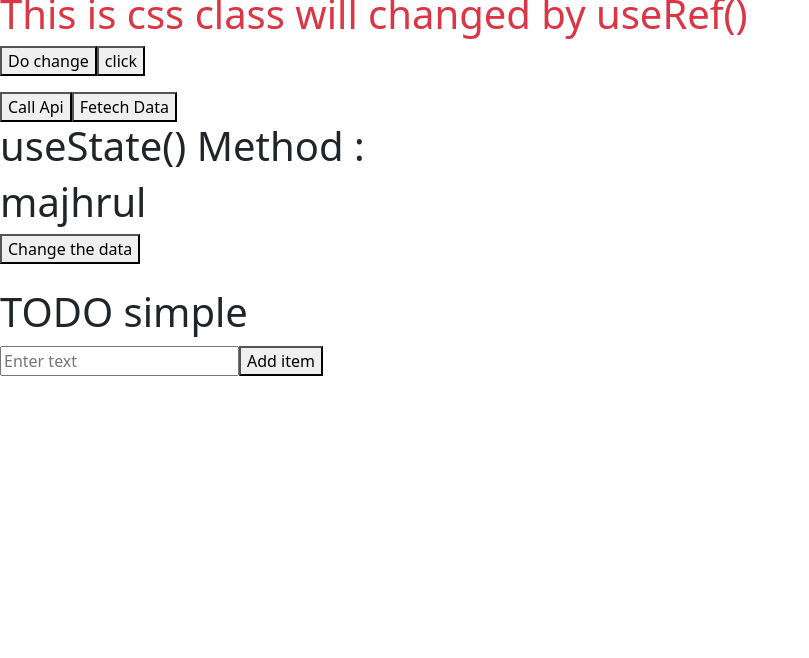
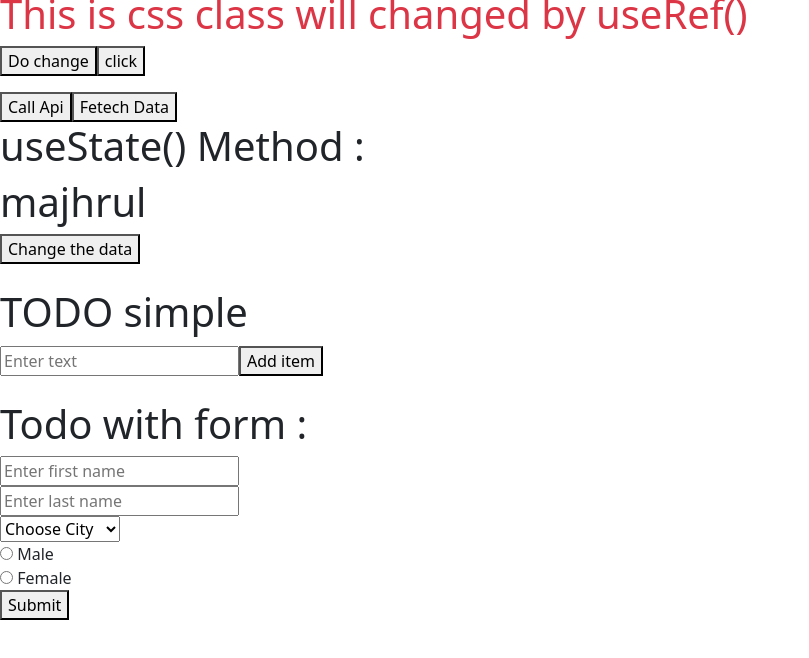
Before and after one commit to majharul-islam181/LearnReact, a React (Vite) app: page / in a window 1280 px wide. Shown: the part 1494-2152 px from the top of the page, without its empty margins (0-809 px from the left). Built offline with nearby package versions, Linux system fonts and the light colour scheme.

Commit message:
useState() done

```diff
--- a/src/App.jsx
+++ b/src/App.jsx
@@ -134,6 +134,30 @@ const App = () => {
  const RemoveItem =(index)=>{
   list.splice(index, 1)
   setList([...list])
+
+ }
+
+
+ //object form list
+
+ let [FormObj,setFormObj] = useState({
+  fName: "",
+  lname: "",
+  city: "",
+  gender:""
+ })
+
+ const InputChange =(properties, value)=>{
+  setFormObj(preObj=>({
+    ...preObj,
+    [properties] : value
+  }))
+
+ }
+
+ const FormSubmit =(e)=>{
+  e.preventDefault();
+  console.log(FormObj);
 
  }
 
@@ -366,7 +390,26 @@ const App = () => {
             </tbody>
            </table>
            <input onChange={ (e)=>setItem(e.target.value)} placeholder="Enter text" />
-           <button onClick={AddToList}>Add item</button>
+           <button onClick={AddToList}>Add item</button><br /><br />
+
+
+
+           {/* Form */}
+           <h1>Todo with form : </h1>
+
+           <form onSubmit={FormSubmit} action="">
+
+            <input onChange={(e)=>{InputChange('fName',e.target.value)}} value={FormObj.fName} type="text" placeholder="Enter first name" /><br />
+            <input onChange={(e)=>{InputChange('lname',e.target.value)}} value={FormObj.lName} type="text" placeholder="Enter last name" /><br />
+            <select onChange={(e)=>{InputChange('city',e.target.value)}}  value={FormObj.city} >
+              <option value="">Choose City</option>
+              <option value="Dhaka">Dhaka</option>
+              <option value="Rangpur">Rangpur City</option>
+            </select><br />
+            <input onChange={()=>{InputChange('gender',"Male")}}  checked={FormObj.gender=="Male"} type="radio" name="gender" id="" /> Male <br />
+            <input onChange={()=>{InputChange('gender',"Female")}}  checked={FormObj.gender == "Female"} type="radio" name="gender" id="" /> Female <br />
+            <button>Submit</button>
+           </form>
 
 
 
```
